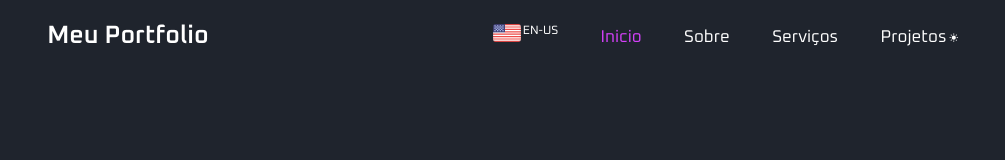
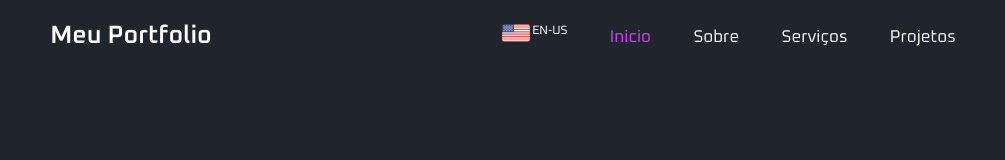
Before and after one commit to JeanLimaa/jeanlimaa.github.io, a plain HTML site: page index.html in a window 1280 px wide. Shown: the top 160 px of the page, without its empty margins (137-1142 px from the left). Drawn offline with nearby package versions, Linux system fonts and the light colour scheme.

Commit message:
error fix icon sun

```diff
--- a/index.html
+++ b/index.html
@@ -44,7 +44,6 @@
                 <a href="#about">Sobre</a>
                 <a href="#services">Serviços</a>
                 <a href="#portfolio">Projetos</a>
-                <i class='bx bxs-sun' ></i>
         </nav>
     </header>
     <!-- sessão inicial - home -->
```
